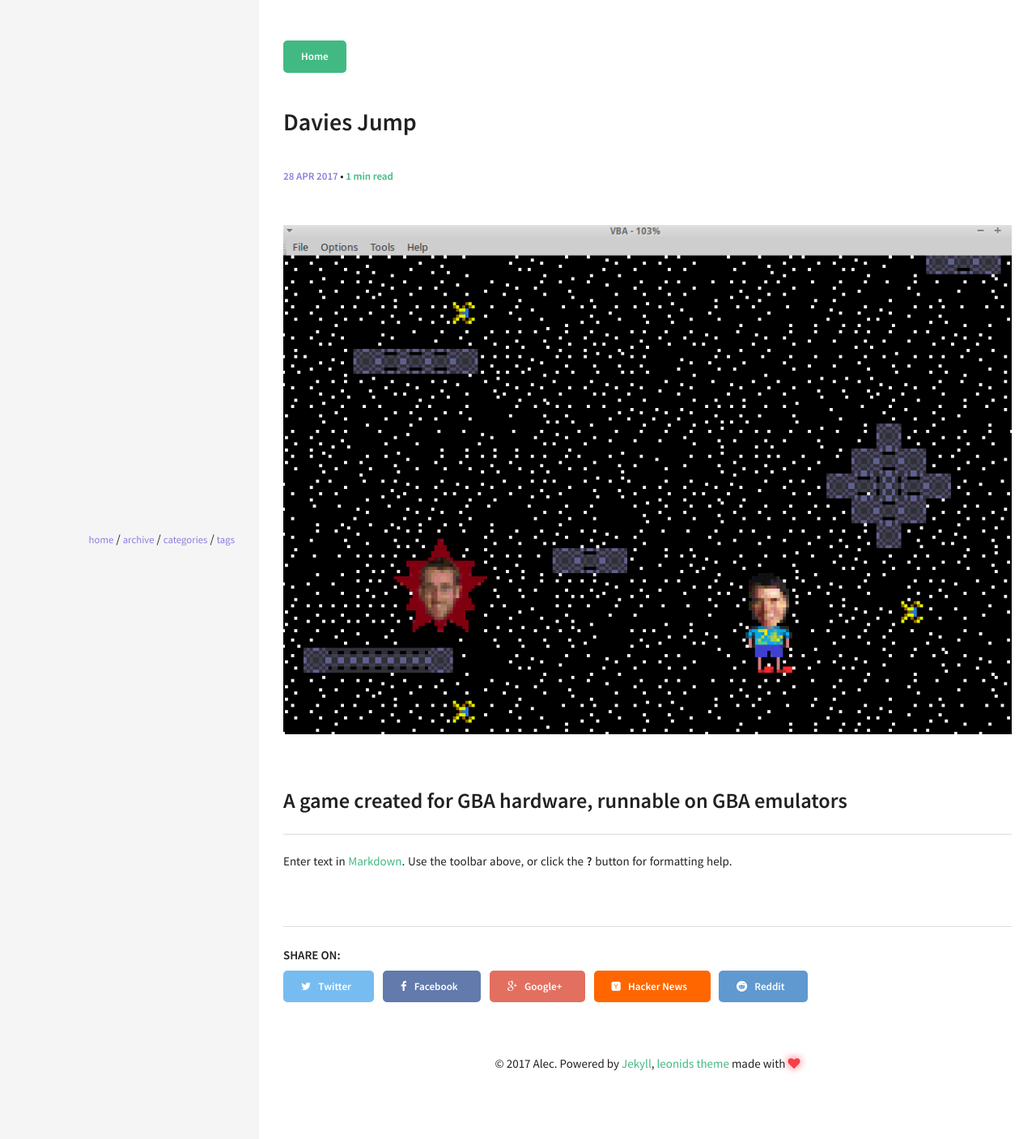
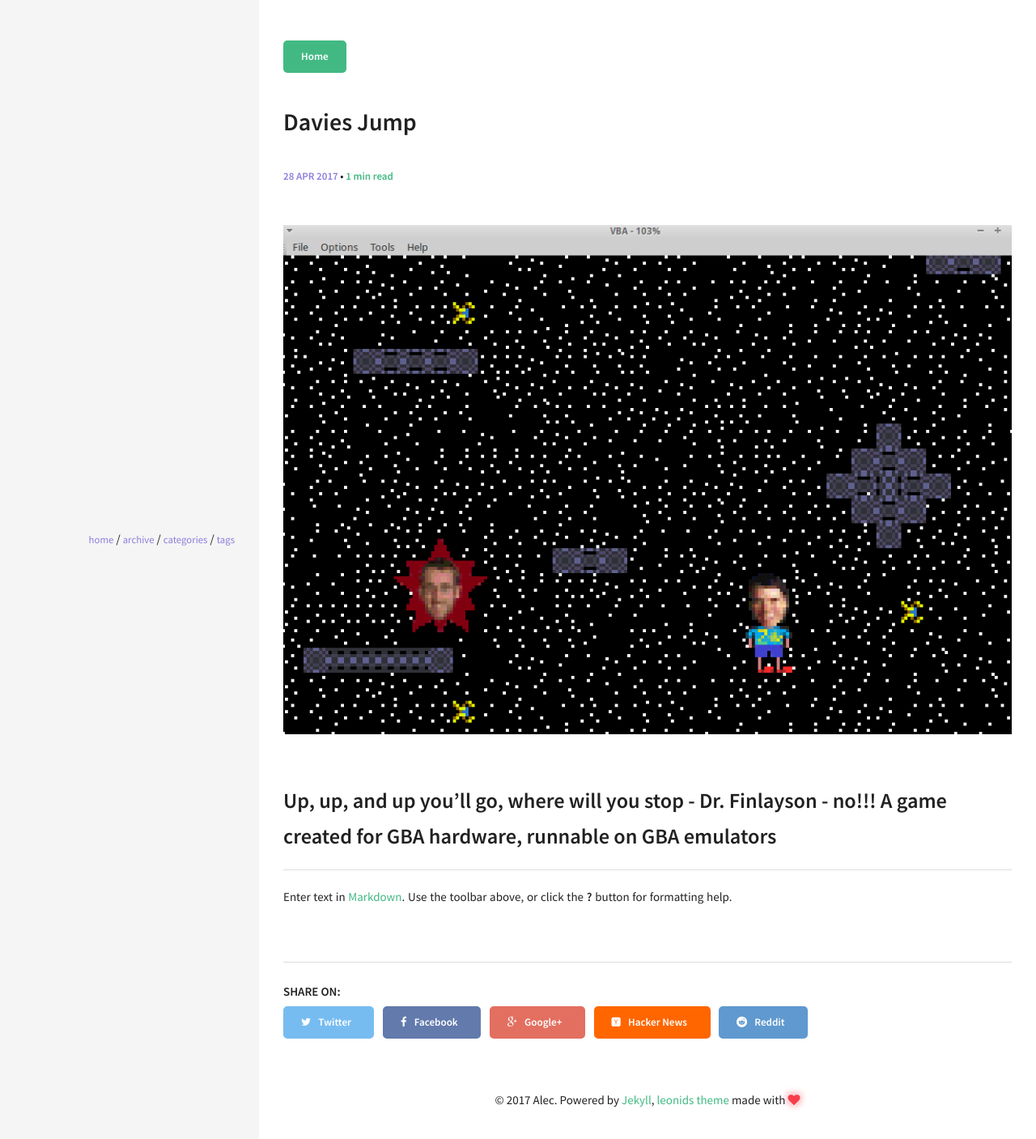
Before and after one commit to acarlyle/acarlyle.github.io, a Jekyll site: the page built from _posts/2017-04-27-davies-jump.md, in a window 1280 px wide. Shown: the top 1407 px of the page at 81% size. Built offline with Jekyll 4.4.1, drawn with Linux system fonts in a browser that asks for light colours; part of the change alters nothing that is shown.

Commit message:
Updated 2017-04-27-davies-jump.md

```diff
--- a/_posts/2017-04-27-davies-jump.md
+++ b/_posts/2017-04-27-davies-jump.md
@@ -4,9 +4,8 @@ date: '2017-04-27 22:35 -0400'
 author: Alec
 published: true
 categories: UMW
-excerpt: 'Up, up, and up you''ll go, where will you stop - Dr. Finlayson - no!!!'
 ---
 ![jumpDaviesJump.png]({{site.baseurl}}/img/jumpDaviesJump.png)
-## A game created for GBA hardware, runnable on GBA emulators
+## Up, up, and up you'll go, where will you stop - Dr. Finlayson - no!!!  A game created for GBA hardware, runnable on GBA emulators
 
 Enter text in [Markdown](http://daringfireball.net/projects/markdown/). Use the toolbar above, or click the **?** button for formatting help.
```
